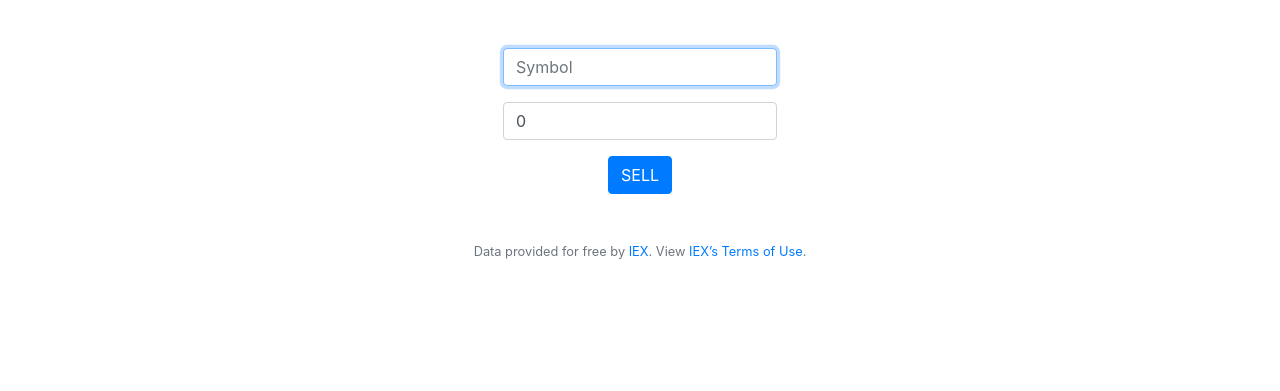
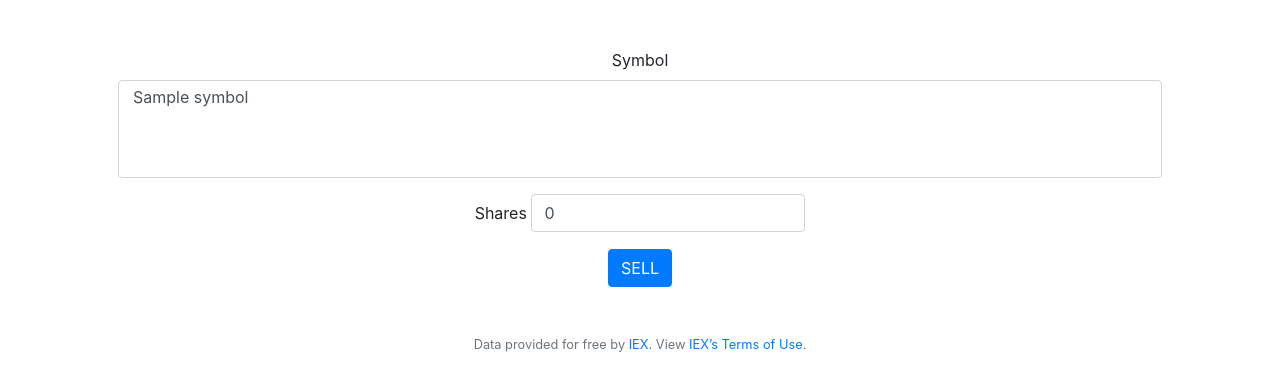
Before and after one commit to The-Code-Whisperer/finance, a Flask app: template templates/sell.html in a window 1280 px wide. Shown: the part 76-467 px from the top of the page. Run offline with Flask 2, Linux system fonts and the light colour scheme; the template is opened without the code that fills it: most values are stand-ins (such as "Sample title", 1, 10 or a date in 2020); some libraries are stand-ins or nearby versions.

Commit message:
first commit

```diff
--- a/application.py
+++ b/application.py
@@ -34,6 +34,7 @@ app.config["SESSION_TYPE"] = "filesystem"
 Session(app)
 
 # Configure CS50 Library to use SQLite database
+#db = SQL("postgres://bytwmjzxiuoxen:108507a5628af54e31f2b9b4a9ef66f5084aaf724f2e6cd71228b766d16f904d@ec2-54-83-33-14.compute-1.amazonaws.com:5432/ddbusambrbkj35")
 db = SQL("sqlite:///finance.db")
 
 # Make sure API key is set
@@ -55,38 +56,34 @@ def index():
         symbol = transaction["symbol"]
         if symbol not in portfolio.keys():
             portfolio[symbol] = {}
-            portfolio[symbol]["price"] = transaction["price"]
+            portfolio[symbol]["price"] = lookup(symbol)["price"]
             if transaction["type"] == "BUY":
                 portfolio[symbol]["name"] = lookup(symbol)["name"]
                 portfolio[symbol]["shares_bought"] = transaction["quantity"]
                 portfolio[symbol]["value_bought"] = transaction["total"]
                 portfolio[symbol]["shares_owned"] = transaction["quantity"]
-                portfolio[symbol]["value_owned"] = transaction["total"]
-                net += transaction["total"]
+                portfolio[symbol]["value_owned"] = transaction["quantity"] * portfolio[symbol]["price"]
                 portfolio[symbol]["avg_pur_price"] = transaction["price"]
             elif transaction["type"] == "SELL":
                 portfolio[symbol]["shares_owned"] = -transaction["quantity"]
-                portfolio[symbol]["value_owned"] = -transaction["total"]
-                net -= transaction["total"]
+                portfolio[symbol]["value_owned"] = -transaction["quantity"] * portfolio[symbol]["price"]
             else:
                 return render_template("Database error. Contact Steven.")
         else:
             if transaction["type"] == "BUY":
-                portfolio[symbol]["avg_pur_price"] = \
-                    (portfolio[symbol]["avg_pur_price"] * portfolio[symbol]["shares_bought"] + \
-                     transaction["quantity"] * transaction["price"]) \
-                     / (portfolio[symbol]["shares_bought"] + transaction["quantity"])
+                portfolio[symbol]["avg_pur_price"] = (portfolio[symbol]["avg_pur_price"] * portfolio[symbol]["shares_bought"]
+                                                      + transaction["quantity"] * transaction["price"]) / (portfolio[symbol]["shares_bought"] + transaction["quantity"])
                 portfolio[symbol]["shares_bought"] += transaction["quantity"]
                 portfolio[symbol]["value_bought"] += transaction["total"]
                 portfolio[symbol]["shares_owned"] += transaction["quantity"]
-                portfolio[symbol]["value_owned"] += transaction["total"]
-                net += transaction["total"]
+                portfolio[symbol]["value_owned"] += transaction["quantity"] * portfolio[symbol]["price"]
             elif transaction["type"] == "SELL":
                 portfolio[symbol]["shares_owned"] -= transaction["quantity"]
-                portfolio[symbol]["value_owned"] -= transaction["total"]
-                net -= transaction["total"]
+                portfolio[symbol]["value_owned"] -= transaction["quantity"] * portfolio[symbol]["price"]
             else:
                 return render_template("Database error. Contact Steven.")
+    for data_dict in portfolio.values():
+        net += data_dict["shares_owned"] * data_dict["price"]
     return render_template("index.html", portfolio=portfolio, cash=cash, net=net)
 
 
@@ -104,7 +101,10 @@ def buy():
             price = lookup(symbol)["price"]
         else:
             return apology("That stock symbol does not exist. Look them up online.")
-        quantity = float(request.form.get("shares"))
+        try:
+            quantity = float(request.form.get("shares"))
+        except ValueError:
+            return apology("That's a weird number of shares.")
         if not quantity > 0 or round(quantity % 1, 3) != 0:
             return apology("That's a weird number of shares.")
         total = price * quantity
@@ -145,8 +145,9 @@ def leaderboard():
     leaderboard = []
     for user, net in user_nets.items():
         leaderboard.append({"user": user, "net": net})
-    sorted(leaderboard, key = lambda i: i['net'], reverse=True)
+    leaderboard = sorted(leaderboard, key=lambda i: i['net'], reverse=True)
     return render_template("leaderboard.html", leaderboard=leaderboard)
+
 
 @app.route("/check", methods=["GET"])
 def check():
@@ -277,9 +278,9 @@ def register():
 @login_required
 def sell():  # receive symbol, shares
     """Sell shares of stock"""
+    id = session["user_id"]
+    username = db.execute("SELECT username FROM users WHERE id=:id", id=id)[0]["username"]
     if request.method == "POST":
-        id = session["user_id"]
-        username = db.execute("SELECT username FROM users WHERE id=:id", id=id)[0]["username"]
         symbol = request.form.get("symbol").upper()
         if lookup(symbol):
             price = lookup(symbol)["price"]
@@ -310,7 +311,14 @@ def sell():  # receive symbol, shares
         else:
             return apology("You don't have enough shares to sell that many!")
     else:
-        return render_template("sell.html")
+        # return sell.html with list of sellable symbols
+        stocks = db.execute("SELECT symbol FROM transactions WHERE username=? AND quantity!=?",
+                            username, 0)
+        symbols = []
+        for transaction in stocks:
+            symbols.append(transaction["symbol"])
+        symbols = list(dict.fromkeys(symbols))
+        return render_template("sell.html", symbols=symbols)
 
 
 def errorhandler(e):
--- a/templates/sell.html
+++ b/templates/sell.html
@@ -7,9 +7,15 @@
 {% block main %}
 <form action="/sell" method="post">
     <div class="form-group">
-            <input autocomplete="off" autofocus class="form-control" name="symbol" placeholder="Symbol" type="text">
+        <label>Symbol</label>
+        <select name="symbol" class="custom-select" multiple>
+        {% for symbol in symbols %}
+        <option value="{{ symbol }}">{{ symbol }}</option>
+        {% endfor %}
+      </select>
     </div>
     <div class="form-group">
+        <label>Shares</label>
         <input class="form-control" name="shares" placeholder="Quantity" type="number" min=0 value=0 step=1>
     </div>
     <button class="btn btn-primary" type="submit">SELL</button>
```
Also changed, not shown: finance.db. Lines whose indentation alone changed are shown as unchanged.
